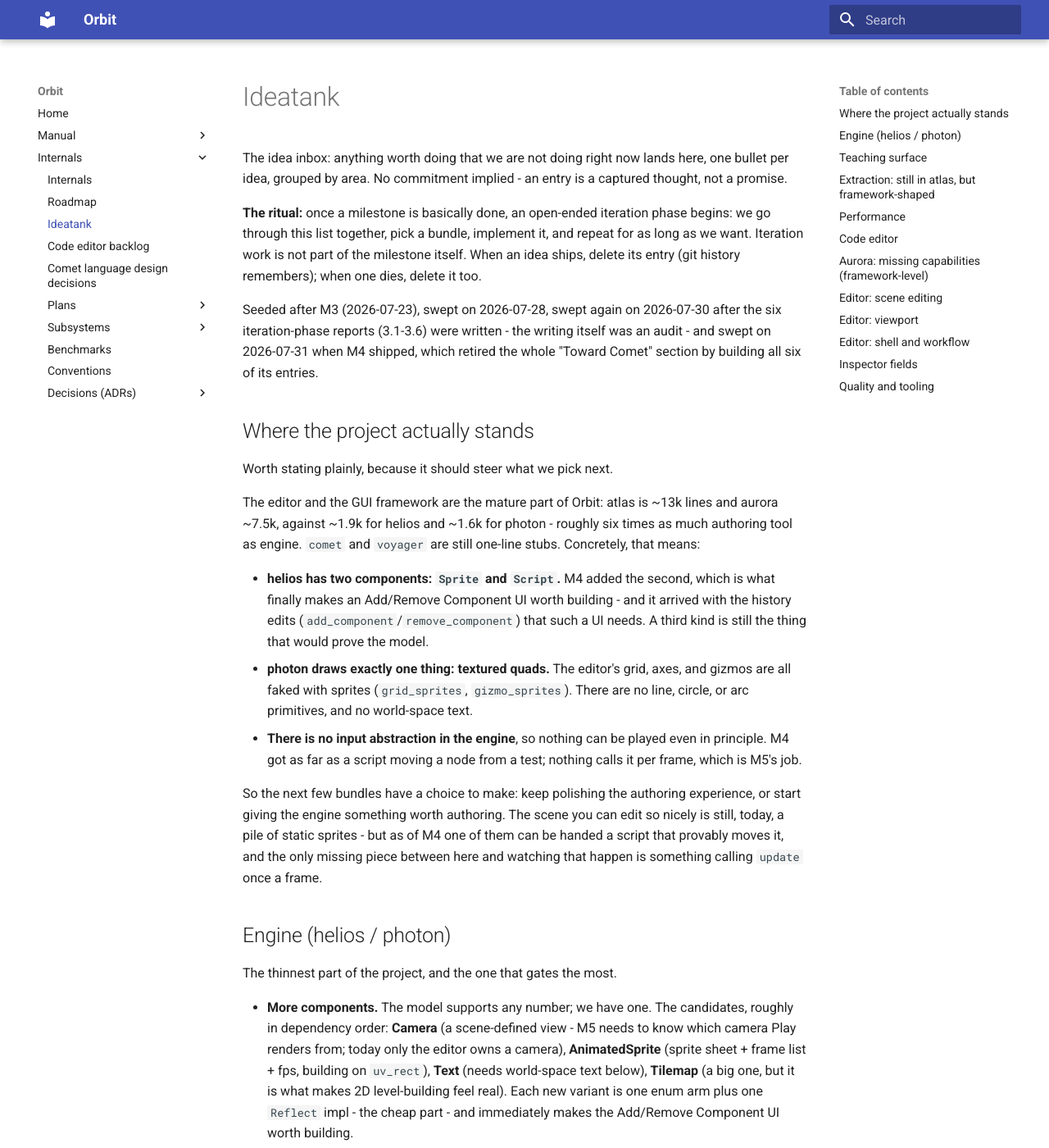
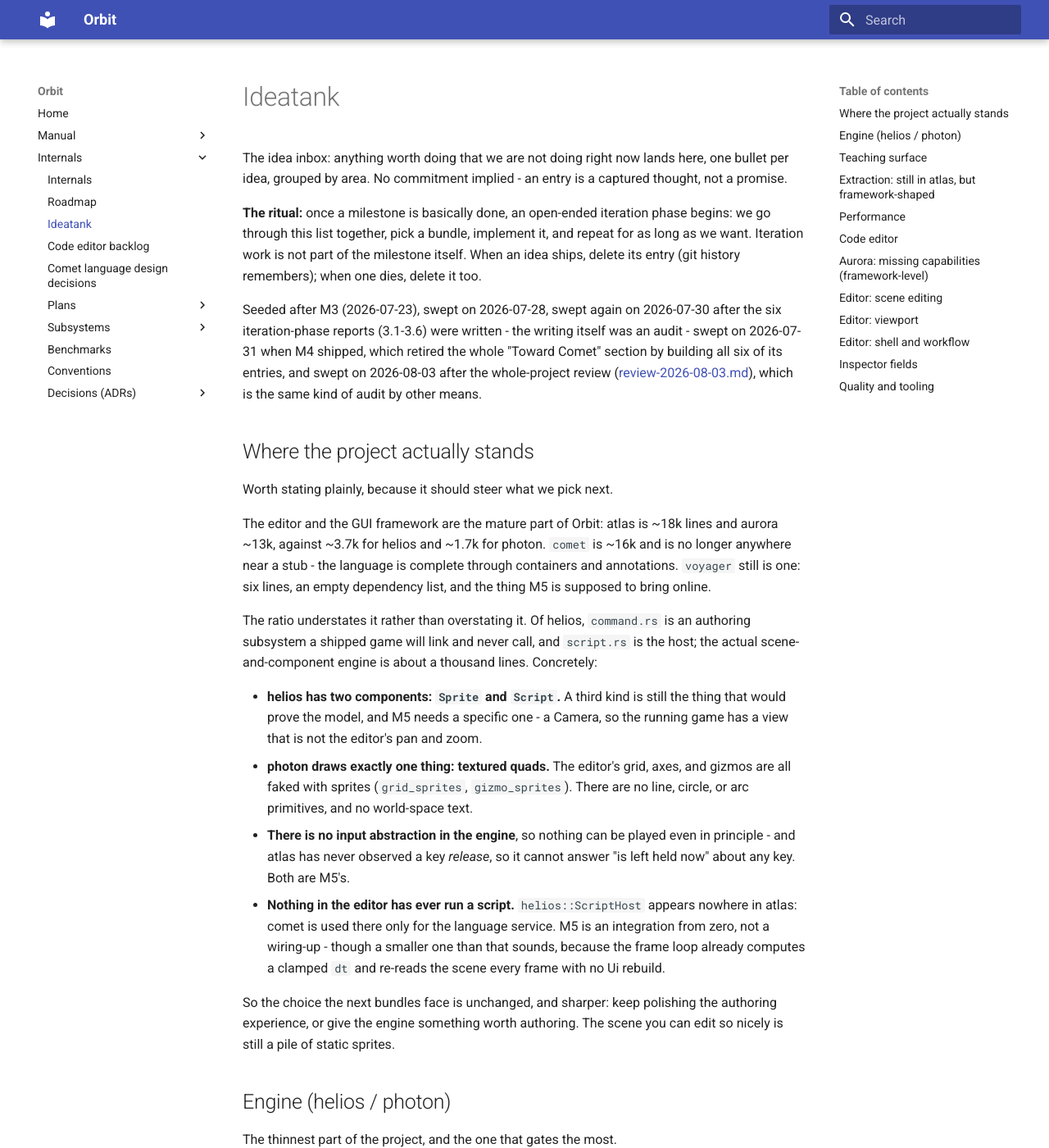
Before and after one commit to GenTexX/orbit, an MkDocs documentation site: the page built from docs/internals/ideas.md, in a window 1280 px wide and 1400 px high. Shown: the whole window at 82% size. Built offline with MkDocs 1.6.1 and Material for MkDocs 9.7.7, drawn with Linux system fonts in a browser that asks for light colours; some of the changed text lies outside the part shown.

Commit message:
docs: sweep the ideatank after the review
The "where the project actually stands" section was a milestone out of date -
it still said comet and voyager were one-line stubs, and quoted line counts from
before M4. comet is 16k and complete through containers and annotations; voyager
is still six lines, and is what M5 is supposed to bring online.

Two facts the review turned up are added because they steer what gets picked:
nothing in the editor has ever run a script (helios::ScriptHost appears nowhere
in atlas), and atlas has never observed a key release, so it cannot answer "is
left held now" about any key.

Two entries narrowed to their remaining halves rather than deleted: the
component UI now needs only the Add picker, and confirm-on-quit is replaced by
what the panic hook does not yet do - offer to restore what it recovered.

```diff
--- a/docs/internals/ideas.md
+++ b/docs/internals/ideas.md
@@ -12,35 +12,45 @@ remembers); when one dies, delete it too.
 
 Seeded after M3 (2026-07-23), swept on 2026-07-28, swept again on 2026-07-30
 after the six iteration-phase reports (3.1-3.6) were written - the writing
-itself was an audit - and swept on 2026-07-31 when M4 shipped, which retired
-the whole "Toward Comet" section by building all six of its entries.
+itself was an audit - swept on 2026-07-31 when M4 shipped, which retired the
+whole "Toward Comet" section by building all six of its entries, and swept on
+2026-08-03 after the whole-project review
+([review-2026-08-03.md](review-2026-08-03.md)), which is the same kind of audit
+by other means.
 
 ## Where the project actually stands
 
 Worth stating plainly, because it should steer what we pick next.
 
-The editor and the GUI framework are the mature part of Orbit: atlas is
-~13k lines and aurora ~7.5k, against ~1.9k for helios and ~1.6k for photon -
-roughly six times as much authoring tool as engine. `comet` and `voyager` are
-still one-line stubs. Concretely, that means:
+The editor and the GUI framework are the mature part of Orbit: atlas is ~18k
+lines and aurora ~13k, against ~3.7k for helios and ~1.7k for photon. `comet` is
+~16k and is no longer anywhere near a stub - the language is complete through
+containers and annotations. `voyager` still is one: six lines, an empty
+dependency list, and the thing M5 is supposed to bring online.
 
-- **helios has two components: `Sprite` and `Script`.** M4 added the second,
-  which is what finally makes an Add/Remove Component UI worth building - and
-  it arrived with the history edits (`add_component`/`remove_component`) that
-  such a UI needs. A third kind is still the thing that would prove the model.
+The ratio understates it rather than overstating it. Of helios, `command.rs` is
+an authoring subsystem a shipped game will link and never call, and `script.rs`
+is the host; the actual scene-and-component engine is about a thousand lines.
+Concretely:
+
+- **helios has two components: `Sprite` and `Script`.** A third kind is still
+  the thing that would prove the model, and M5 needs a specific one - a Camera,
+  so the running game has a view that is not the editor's pan and zoom.
 - **photon draws exactly one thing: textured quads.** The editor's grid, axes,
   and gizmos are all faked with sprites (`grid_sprites`, `gizmo_sprites`).
   There are no line, circle, or arc primitives, and no world-space text.
-- **There is no input abstraction in the engine**, so nothing can be played
-  even in principle. M4 got as far as a script moving a node from a test;
-  nothing calls it per frame, which is M5's job.
+- **There is no input abstraction in the engine**, so nothing can be played even
+  in principle - and atlas has never observed a key *release*, so it cannot
+  answer "is left held now" about any key. Both are M5's.
+- **Nothing in the editor has ever run a script.** `helios::ScriptHost` appears
+  nowhere in atlas: comet is used there only for the language service. M5 is an
+  integration from zero, not a wiring-up - though a smaller one than that
+  sounds, because the frame loop already computes a clamped `dt` and re-reads
+  the scene every frame with no Ui rebuild.
 
-So the next few bundles have a choice to make: keep polishing the authoring
-experience, or start giving the engine something worth authoring. The scene
-you can edit so nicely is still, today, a pile of static sprites - but as of
-M4 one of them can be handed a script that provably moves it, and the only
-missing piece between here and watching that happen is something calling
-`update` once a frame.
+So the choice the next bundles face is unchanged, and sharper: keep polishing
+the authoring experience, or give the engine something worth authoring. The
+scene you can edit so nicely is still a pile of static sprites.
 
 ## Engine (helios / photon)
 
@@ -221,9 +231,9 @@ missing:
 
 ## Editor: scene editing
 
-- **Add/remove components UI** - an "Add Component" picker and a per-component
-  remove button. Blocked on there being more than one component to add (see
-  Engine) and on the dropdown widget; unblocks itself the moment both land.
+- **Add Component picker.** The per-component remove "x" shipped; adding is the
+  remaining half, and it wants the closed-set `select` control aurora does not
+  have yet plus a second component kind worth adding (see Engine).
 - **Node lock** (excluded from picking and dragging). The visibility eye
   shipped; lock is the remaining half.
 - **Sibling order controls**: explicit move-up/move-down. Drag-to-reorder works
@@ -256,9 +266,11 @@ missing:
 
 ## Editor: shell and workflow
 
-- **Confirm-on-quit when dirty.** The unsaved indicator and the modal system
-  both shipped; `CloseRequested` still exits immediately, so unsaved work is
-  one stray click from gone. Small, and the most likely to actually bite.
+- **A recovery file is not a save.** The panic hook writes the open buffer and
+  the scene to `.orbit/recovered/` when the editor dies, which is a floor rather
+  than a feature: nothing offers to restore from it on the next launch, and
+  nothing cleans it up. An actual autosave, and an offer to reopen what was
+  recovered, is the next step.
 - **New/Open project**: still hardwired to demo_project. Needs a native file
   dialog (the rfd crate) or an own popup browser.
 - **Scene tabs / multiple open scenes.** The dock handles tabs and rearranging
```
